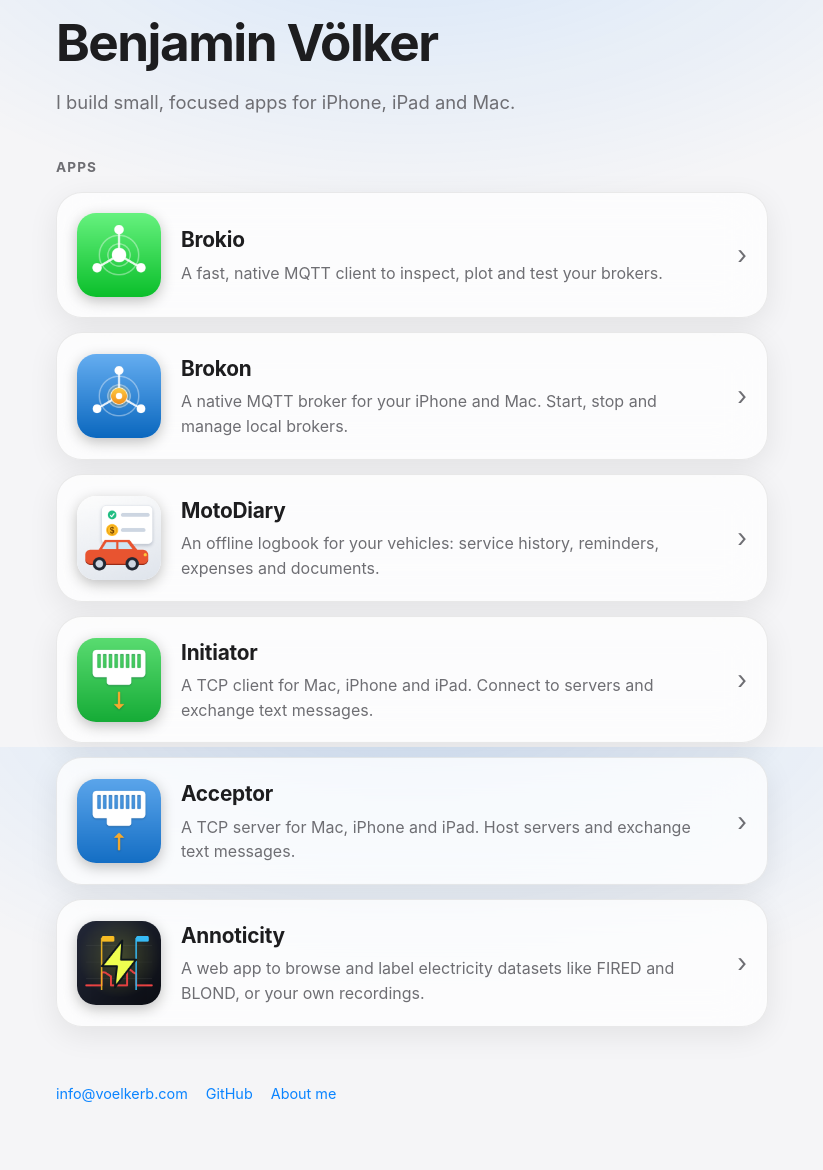
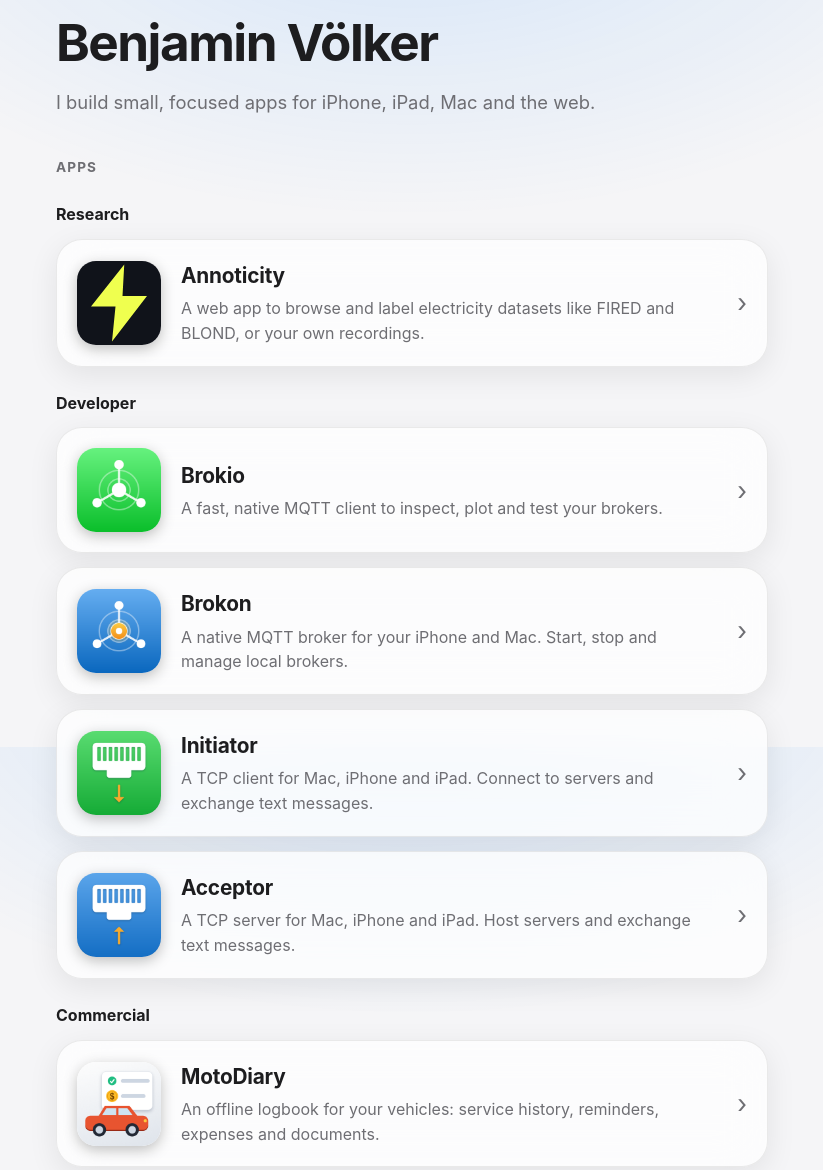
Before and after one commit to voelkerb/apps, a plain HTML site: page index.html in a window 1280 px wide. Shown: the part 53-1223 px from the top of the page, without its empty margins (228-1051 px from the left). Drawn offline with Linux system fonts and the light colour scheme.

Commit message:
Update Annoticity and app sections

```diff
--- a/index.html
+++ b/index.html
@@ -12,14 +12,27 @@
   <div class="wrap">
     <header class="site">
       <h1>Benjamin Völker</h1>
-      <p>I build small, focused apps for iPhone, iPad and Mac.</p>
+      <p>I build small, focused apps for iPhone, iPad, Mac and the web.</p>
     </header>
 
     <h2>Apps</h2>
+    <section aria-labelledby="apps-research">
+    <h3 class="app-category" id="apps-research">Research</h3>
+    <a class="card" href="annoticity/">
+      <img src="annoticity/icon.svg" alt="Annoticity app icon">
+      <div>
+        <h4>Annoticity</h4>
+        <p>A web app to browse and label electricity datasets like FIRED and BLOND, or your own recordings.</p>
+      </div>
+      <span class="chev">›</span>
+    </a>
+    </section>
+    <section aria-labelledby="apps-developer">
+    <h3 class="app-category" id="apps-developer">Developer</h3>
     <a class="card" href="brokio/">
       <img src="brokio/icon.png" alt="Brokio app icon">
       <div>
-        <h3>Brokio</h3>
+        <h4>Brokio</h4>
         <p>A fast, native MQTT client to inspect, plot and test your brokers.</p>
       </div>
       <span class="chev">›</span>
@@ -27,23 +40,15 @@
     <a class="card" href="brokon/">
       <img src="brokon/icon.png" alt="Brokon app icon">
       <div>
-        <h3>Brokon</h3>
+        <h4>Brokon</h4>
         <p>A native MQTT broker for your iPhone and Mac. Start, stop and manage local brokers.</p>
-      </div>
-      <span class="chev">›</span>
-    </a>
-    <a class="card" href="motorfolio/">
-      <img src="motorfolio/icon.png?v=20261116" alt="MotoDiary app icon">
-      <div>
-        <h3>MotoDiary</h3>
-        <p>An offline logbook for your vehicles: service history, reminders, expenses and documents.</p>
       </div>
       <span class="chev">›</span>
     </a>
     <a class="card" href="tcpclient/">
       <img src="tcpclient/icon.png" alt="Initiator app icon">
       <div>
-        <h3>Initiator</h3>
+        <h4>Initiator</h4>
         <p>A TCP client for Mac, iPhone and iPad. Connect to servers and exchange text messages.</p>
       </div>
       <span class="chev">›</span>
@@ -51,19 +56,23 @@
     <a class="card" href="tcpserver/">
       <img src="tcpserver/icon.png" alt="Acceptor app icon">
       <div>
-        <h3>Acceptor</h3>
+        <h4>Acceptor</h4>
         <p>A TCP server for Mac, iPhone and iPad. Host servers and exchange text messages.</p>
       </div>
       <span class="chev">›</span>
     </a>
-    <a class="card" href="annoticity/">
-      <img src="annoticity/icon.png" alt="Annoticity app icon">
+    </section>
+    <section aria-labelledby="apps-commercial">
+    <h3 class="app-category" id="apps-commercial">Commercial</h3>
+    <a class="card" href="motorfolio/">
+      <img src="motorfolio/icon.png?v=20261116" alt="MotoDiary app icon">
       <div>
-        <h3>Annoticity</h3>
-        <p>A web app to browse and label electricity datasets like FIRED and BLOND, or your own recordings.</p>
+        <h4>MotoDiary</h4>
+        <p>An offline logbook for your vehicles: service history, reminders, expenses and documents.</p>
       </div>
       <span class="chev">›</span>
     </a>
+    </section>
 
     <footer>
       <a href="mailto:info@voelkerb.com">info@voelkerb.com</a>
--- a/style.css
+++ b/style.css
@@ -47,6 +47,7 @@ header.site h1 { font-size: clamp(2.2rem, 6vw, 3.2rem); letter-spacing: -0.03em;
 header.site p { margin: 0; color: var(--muted); font-size: 1.15rem; }
 
 h2 { font-size: 0.85rem; text-transform: uppercase; letter-spacing: 0.08em; color: var(--muted); margin: 40px 0 14px; }
+.app-category { font-size: 1rem; color: var(--text); margin: 24px 0 12px; }
 
 .card {
   display: flex;
@@ -64,7 +65,7 @@ h2 { font-size: 0.85rem; text-transform: uppercase; letter-spacing: 0.08em; colo
 }
 a.card:hover { transform: translateY(-2px); text-decoration: none; }
 .card img { width: 84px; height: 84px; border-radius: 19px; box-shadow: 0 4px 14px rgba(0, 0, 0, 0.25); flex: none; }
-.card h3 { margin: 0 0 4px; font-size: 1.3rem; letter-spacing: -0.01em; }
+.card h4 { margin: 0 0 4px; font-size: 1.3rem; letter-spacing: -0.01em; }
 .card p { margin: 0; color: var(--muted); }
 .card .chev { margin-left: auto; color: var(--muted); font-size: 1.6rem; }
 
```
Also changed, not shown: annoticity/index.html (+4 -3 lines), annoticity/icon.svg (added).
